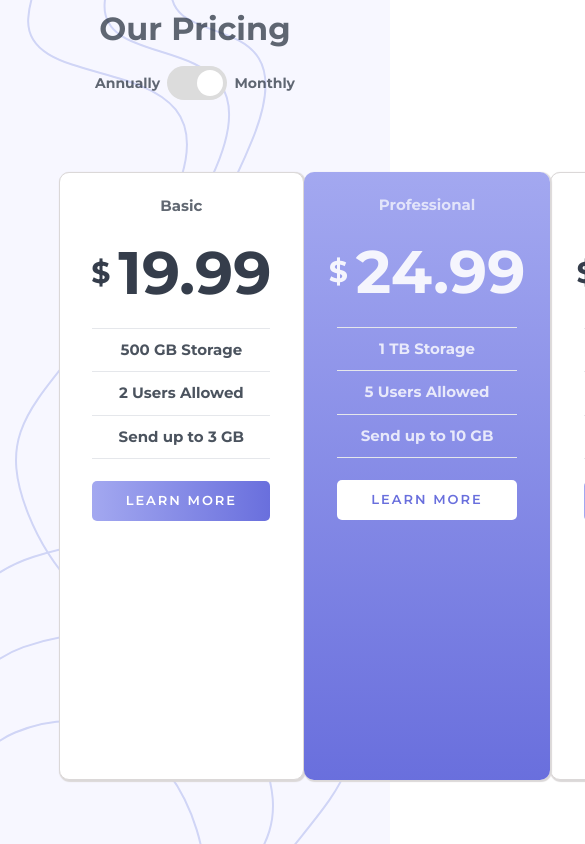
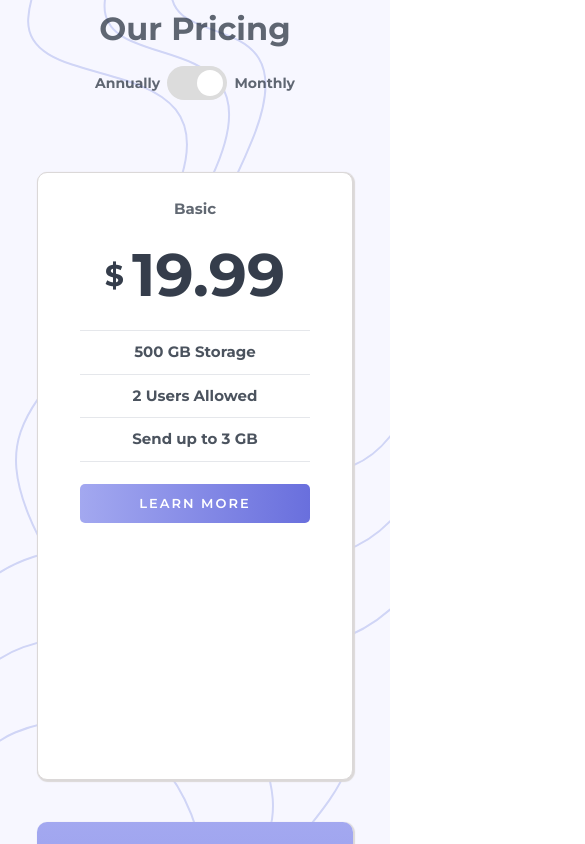
Before and after one commit to RownokNishat/pricing_component, a React (Create React App) app: page / in a window 390 px wide. Shown: the top 844 px of the page, 585 px wide, since content can reach past the window. Built offline with nearby package versions, Linux system fonts and the light colour scheme.

Commit message:
rechecked

```diff
--- a/src/Pages/Monthly_Page/Monthly_Page.module.css
+++ b/src/Pages/Monthly_Page/Monthly_Page.module.css
@@ -2,6 +2,43 @@
   display: flex;
   width: 70%;
   margin: auto;
+}
+@media screen and (max-width: 1020px) {
+  .Display_Card {
+    display: flex;
+    width: 80%;
+    margin: auto;
+  }
+}
+@media screen and (max-width: 890px) {
+  .Display_Card {
+    display: flex;
+    width: 90%;
+    margin: auto;
+  }
+}
+@media screen and (max-width: 890px) {
+  .Display_Card {
+    display: flex;
+    width: 98%;
+    margin: auto;
+  }
+}
+@media screen and (max-width: 800px) {
+  .Display_Card {
+    display: flex;
+    flex-direction: column;
+    width: 80%;
+    margin: auto;
+  }
+}
+@media screen and (max-width: 550px) {
+  .Display_Card {
+    display: flex;
+    flex-direction: column;
+    width: 90%;
+    margin: auto;
+  }
 }
 @media screen and (max-width: 375px) {
   .Display_Card {
```
Also changed, not shown: 1 other file (tests, documents, lock files or other folders).
